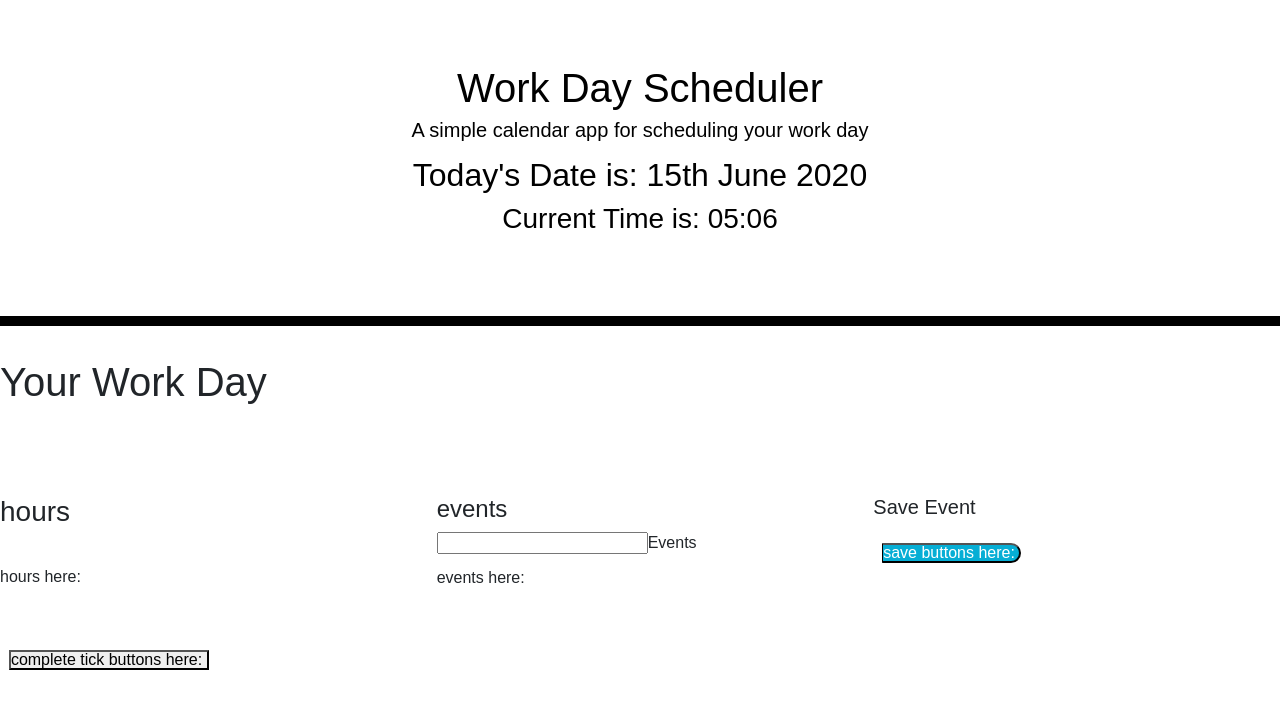
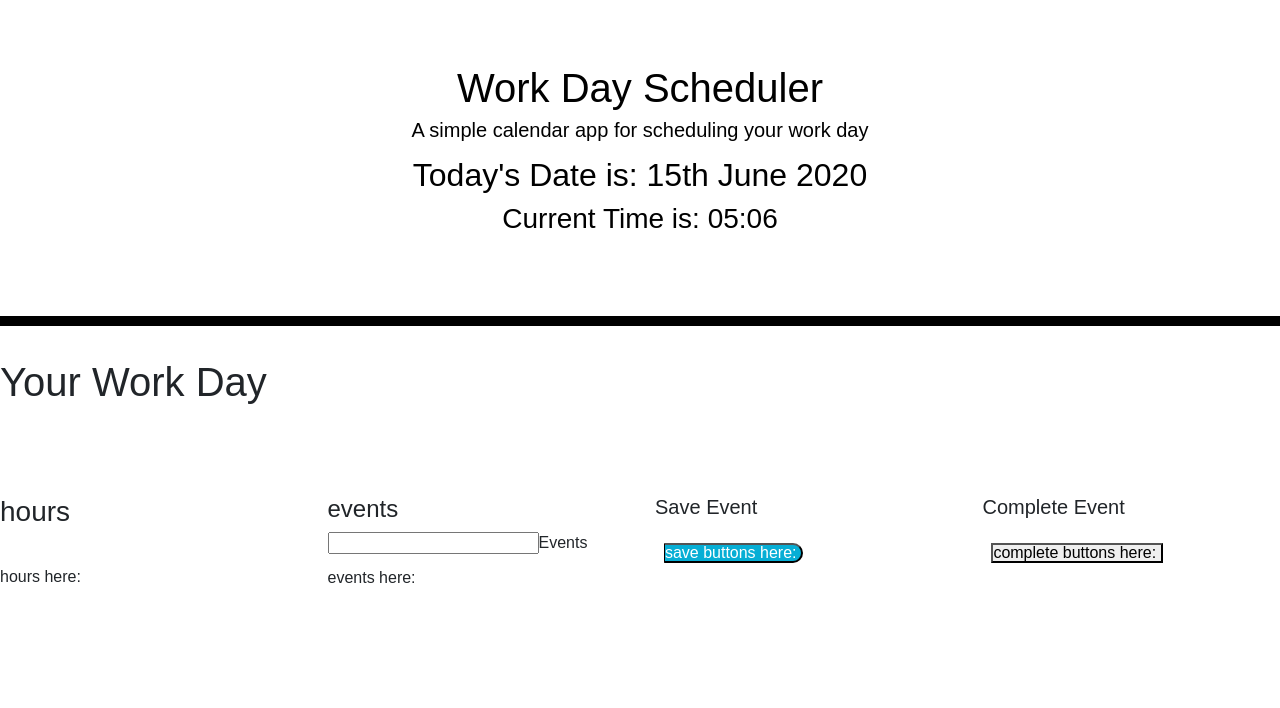
Before and after one commit to vetty88/WorkDay-Scheduler, a plain HTML site: page index.html in a window 1280 px wide. Drawn offline with nearby package versions, Linux system fonts and the light colour scheme.

Commit message:
updated buttons

```diff
--- a/index.html
+++ b/index.html
@@ -46,20 +46,20 @@
 
   <table id= "schedule-table">
   <div class= "row" id="daily-schedule-selector">
-  <div class="col col-4 col-md-4" id ="schedule-rows header"><h3 id='hoursList'>hours</h2>
+  <div class="col col-3 col-md-3" id ="schedule-rows header"><h3 id='hoursList'>hours</h2>
   <p id="hours-view">hours here: </p>
   </div>
 
-  <div class="col col-4 col-md-4" id ="schedule-rows header"><h4 id="events">events</h4><form><input text='events'>Events</placeholder></form>
+  <div class="col col-3 col-md-3" id ="schedule-rows header"><h4 id="events">events</h4><form><input text='events'>Events</placeholder></form>
   <p id="events-view">events here: </p>
   </div>
 
-  <div class="col col-4 col-md-4"id ="schedule-rows button"><h5 id="saveBtn">Save Event</h5>
+  <div class="col col-3 col-md-3"id ="schedule-rows button"><h5 id="saveBtn">Save Event</h5>
   <button class="saveBtn" id="save-view">save buttons here: </button>
   </div>
 
-  <div class="col col-4 col-md-4" id="schedule-rows button">
-  <button id="complete-view">complete tick buttons here: </button>
+  <div class="col col-3 col-md-3" id="schedule-rows button"><h5 id="completeBtn">Complete Event</h5>
+  <button id="complete-view">complete buttons here: </button>
   </div>
   <!-- </div> row end -->
   </div>
```
